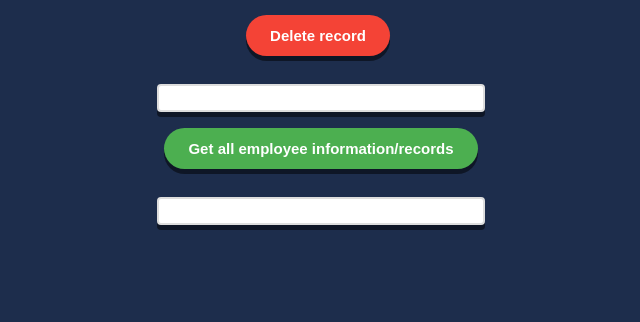
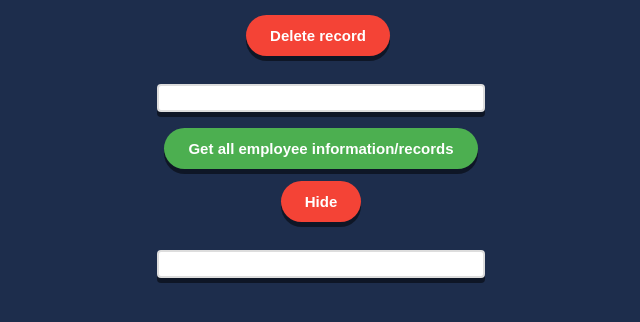
Before and after one commit to skndrahmd/botv3, a Flask app: page / in a window 1280 px wide. Shown: the part 319-641 px from the top of the page, without its empty margins (319-959 px from the left). Run offline with Flask 3, Linux system fonts and the light colour scheme.

Commit message:
hide button

```diff
--- a/templates/index.html
+++ b/templates/index.html
@@ -17,17 +17,19 @@
 
     <div id="first">
     <button onclick="getRecord()">Get record</button>
+
     <button onclick="updateRecord()">Update record</button>
     </div>
 
     <div class="button-container">
+
         <button id="deleteButton" onclick="deleteRecord()">Delete record</button>
     </div>
 
     <div id="record"></div>
 
     <button onclick="getAllRecords()">Get all employee information/records</button>
-
+    <button id="deleteButton" onclick="hide()">Hide</button>
     <div id="all_records"></div>
 
     <button id="hide-button" onclick="hide()" style="display: none;">Hide Records</button>
```
